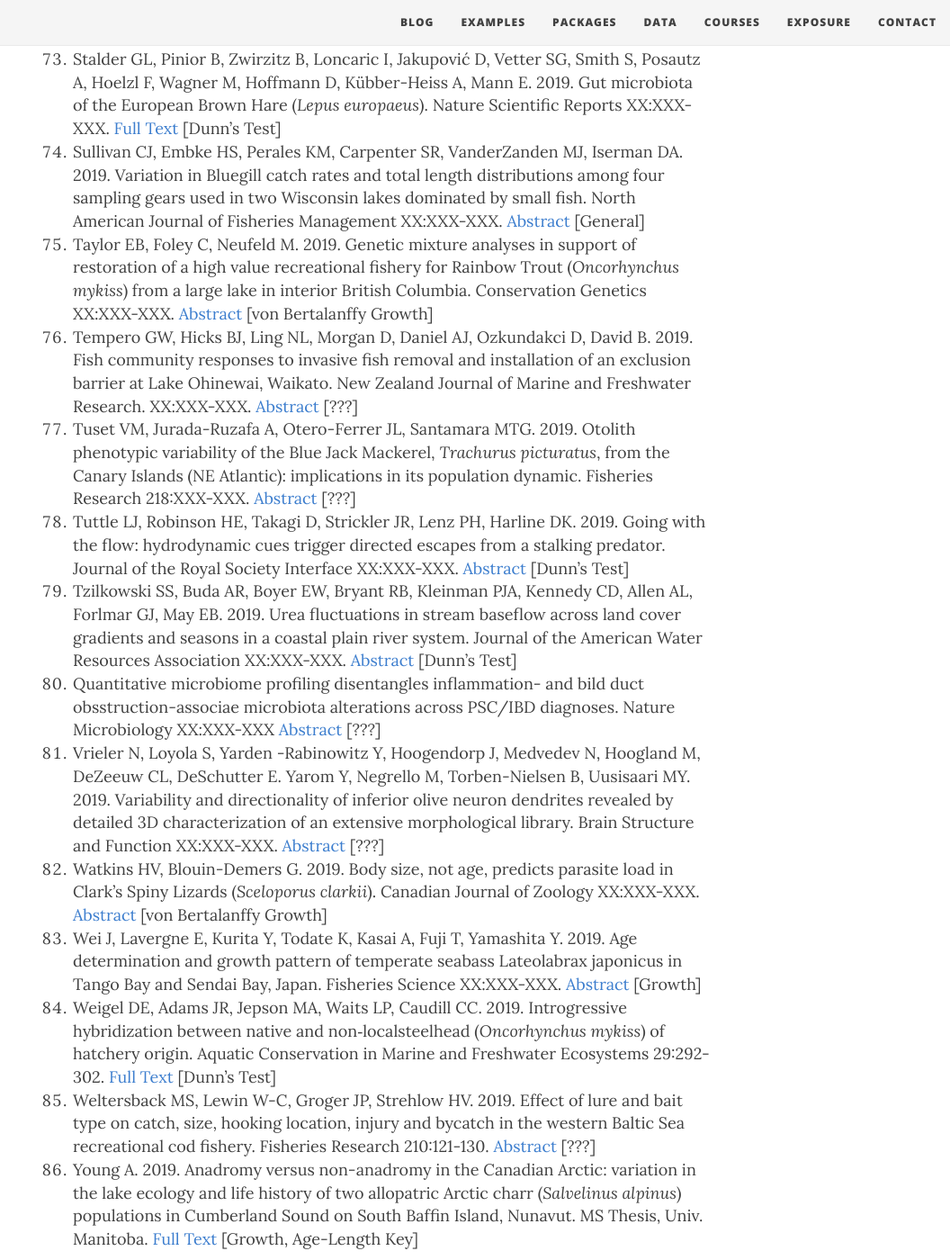
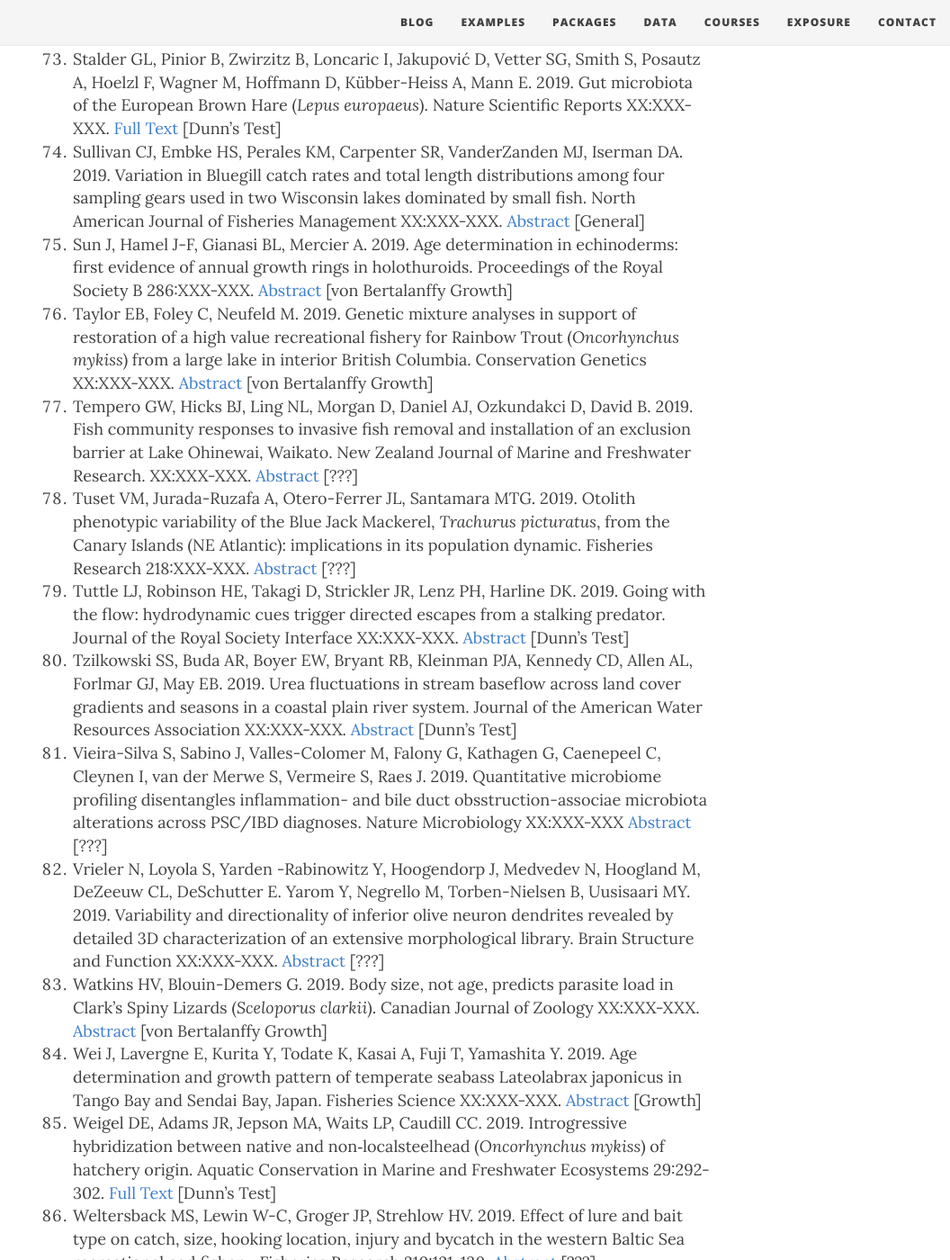
Before and after one commit to droglenc/fishR, a Jekyll site: the page built from exposure/exposure-citations19.md, in a window 1280 px wide and 1400 px high, scrolled down 6745 px. Shown: the whole window at 90% size, without its empty margins (224-1280 px from the left). Built offline with Jekyll 4.4.1, drawn with Linux system fonts in a browser that asks for light colours; nearby versions of some CDN libraries.

Commit message:
Update exposure-citations19.md

```diff
--- a/exposure/exposure-citations19.md
+++ b/exposure/exposure-citations19.md
@@ -82,12 +82,13 @@ amphibian conservation. Aquatic Conservation: Marine and Freshwater Ecosystems X
 1. Soeth M, Favaro LF, Spach HL, Daros FA, Wolrich AE. 2019. Age, growth, and reproductive biology of the Atlantic Spadefish *Chaetodipterus faber* in southern Brazil. Ichthyological Research XX:XXX-XXX. [Full Text](https://link.springer.com/article/10.1007/s10228-018-0663-2) [Ageing Precision; von Bertalanffy Growth]
 1. Stalder GL, Pinior B, Zwirzitz B, Loncaric I, Jakupović D, Vetter SG, Smith S, Posautz A, Hoelzl F, Wagner M, Hoffmann D, Kübber-Heiss A, Mann E. 2019. Gut microbiota of the European Brown Hare (*Lepus europaeus*). Nature Scientific Reports XX:XXX-XXX. [Full Text](https://www.nature.com/articles/s41598-019-39638-9) [Dunn's Test]
 1. Sullivan CJ, Embke HS, Perales KM, Carpenter SR, VanderZanden MJ, Iserman DA. 2019. Variation in Bluegill catch rates and total length distributions among four sampling gears used in two Wisconsin lakes dominated by small fish. North American Journal of Fisheries Management XX:XXX-XXX. [Abstract](https://afspubs.onlinelibrary.wiley.com/doi/abs/10.1002/nafm.10305) [General]
+1. Sun J, Hamel J-F, Gianasi BL, Mercier A. 2019. Age determination in echinoderms: first evidence of annual growth rings in holothuroids. Proceedings of the Royal Society B 286:XXX-XXX. [Abstract](https://royalsocietypublishing.org/doi/abs/10.1098/rspb.2019.0858) [von Bertalanffy Growth]
 1. Taylor EB, Foley C, Neufeld M. 2019. Genetic mixture analyses in support of restoration of a high value recreational fishery for Rainbow Trout (*Oncorhynchus mykiss*) from a large lake in interior British Columbia. Conservation Genetics XX:XXX-XXX. [Abstract](https://link.springer.com/article/10.1007/s10592-019-01182-4) [von Bertalanffy Growth]
 1. Tempero GW, Hicks BJ, Ling NL, Morgan D, Daniel AJ, Ozkundakci D, David B. 2019. Fish community responses to invasive fish removal and installation of an exclusion barrier at Lake Ohinewai, Waikato. New Zealand Journal of Marine and Freshwater Research. XX:XXX-XXX. [Abstract](https://www.researchgate.net/publication/331250716_Fish_community_responses_to_invasive_fish_removal_and_installation_of_an_exclusion_barrier_at_Lake_Ohinewai_Waikato) [???]
 1. Tuset VM, Jurada-Ruzafa A, Otero-Ferrer JL, Santamara MTG. 2019. Otolith phenotypic variability of the Blue Jack Mackerel, *Trachurus picturatus*, from the Canary Islands (NE Atlantic): implications in its population dynamic. Fisheries Research 218:XXX-XXX. [Abstract](https://www.researchgate.net/publication/332565006_Otolith_phenotypic_variability_of_the_blue_jack_mackerel_Trachurus_picturatus_from_the_Canary_Islands_NE_Atlantic_implications_in_its_population_dynamic/references) [???]
 1. Tuttle LJ, Robinson HE, Takagi D, Strickler JR, Lenz PH, Harline DK. 2019. Going with the flow: hydrodynamic cues trigger directed escapes from a stalking predator. Journal of the Royal Society Interface XX:XXX-XXX. [Abstract](https://royalsocietypublishing.org/doi/abs/10.1098/rsif.2018.0776) [Dunn's Test]
 1. Tzilkowski SS, Buda AR, Boyer EW, Bryant RB, Kleinman PJA, Kennedy CD, Allen AL, Forlmar GJ, May EB. 2019. Urea fluctuations in stream baseflow across land cover gradients and seasons in a coastal plain river system. Journal of the American Water Resources Association XX:XXX-XXX. [Abstract](https://onlinelibrary.wiley.com/doi/abs/10.1111/1752-1688.12716) [Dunn's Test]
-1. Quantitative microbiome profiling disentangles inflammation- and bild duct obsstruction-associae microbiota alterations across PSC/IBD diagnoses. Nature Microbiology XX:XXX-XXX [Abstract](https://www.nature.com/articles/s41564-019-0483-9) [???]
+1. Vieira-Silva S, Sabino J, Valles-Colomer M, Falony G, Kathagen G, Caenepeel C, Cleynen I, van der Merwe S, Vermeire S, Raes J. 2019. Quantitative microbiome profiling disentangles inflammation- and bile duct obsstruction-associae microbiota alterations across PSC/IBD diagnoses. Nature Microbiology XX:XXX-XXX [Abstract](https://www.nature.com/articles/s41564-019-0483-9) [???]
 1. Vrieler N, Loyola S, Yarden -Rabinowitz Y, Hoogendorp J, Medvedev N, Hoogland M, DeZeeuw CL, DeSchutter E. Yarom Y, Negrello M, Torben-Nielsen B, Uusisaari MY. 2019. Variability and directionality of inferior olive neuron dendrites revealed by detailed 3D characterization of an extensive morphological library. Brain Structure and Function XX:XXX-XXX. [Abstract](https://link.springer.com/article/10.1007/s00429-019-01859-z) [???]
 1. Watkins HV, Blouin-Demers G. 2019. Body size, not age, predicts parasite load in Clark's Spiny Lizards (*Sceloporus clarkii*). Canadian Journal of Zoology XX:XXX-XXX. [Abstract](http://www.nrcresearchpress.com/doi/abs/10.1139/cjz-2017-0328) [von Bertalanffy Growth]
 1. Wei J, Lavergne E, Kurita Y, Todate K, Kasai A, Fuji T, Yamashita Y. 2019. Age determination and growth pattern of temperate seabass Lateolabrax japonicus in Tango Bay and Sendai Bay, Japan. Fisheries Science XX:XXX-XXX. [Abstract](https://www.researchgate.net/publication/328999471_Age_determination_and_growth_pattern_of_temperate_seabass_Lateolabrax_japonicus_in_Tango_Bay_and_Sendai_Bay_Japan) [Growth]
```
